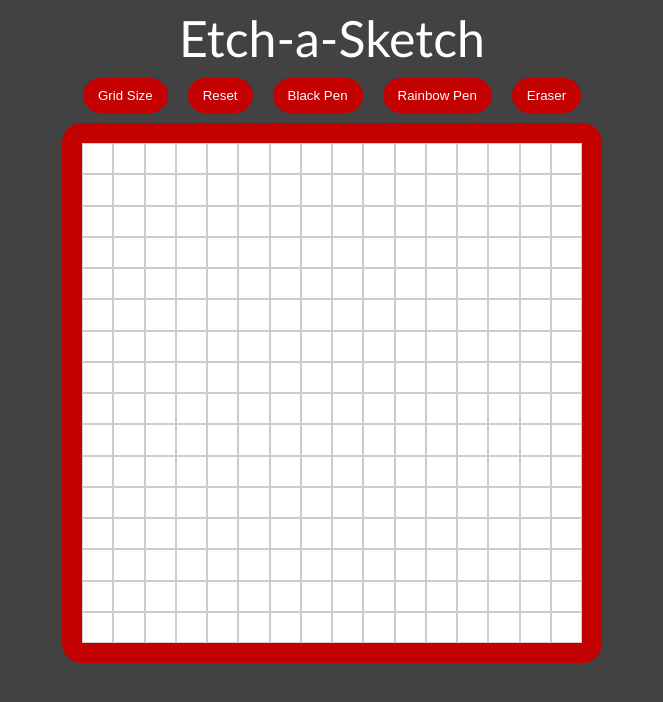
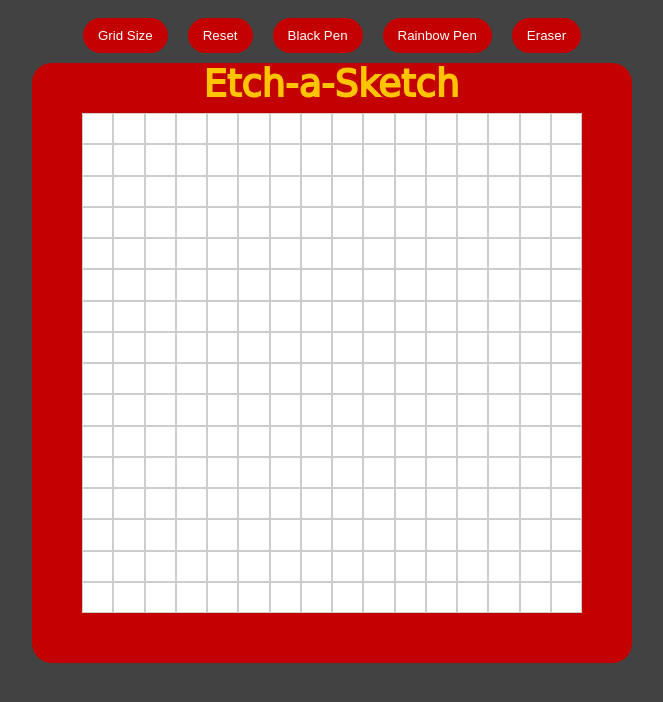
Before and after one commit to luketucich/Etch-A-Sketch_TOP, a plain HTML site: page index.html in a window 1280 px wide. Shown: the whole page, without its empty margins (308-971 px from the left). Drawn offline with Linux system fonts and the light colour scheme.

Commit message:
Finalized all core features and overhauled UI.

```diff
--- a/index.html
+++ b/index.html
@@ -6,6 +6,9 @@
     <meta charset="UTF-8">
     <link rel="stylesheet" href="styles.css">
     <script src="javascript.js" defer></script>
+    <link rel="preconnect" href="https://fonts.googleapis.com">
+    <link rel="preconnect" href="https://fonts.gstatic.com" crossorigin>
+    <link href="https://fonts.googleapis.com/css2?family=Poppins&display=swap" rel="stylesheet">
 </head>
 
 <body>
--- a/javascript.js
+++ b/javascript.js
@@ -1,7 +1,12 @@
 // Initial grid creation
 createGrid(16 * 16);
 
-// Changes the pen color
+// If a value is a decimal, return true
+function isDecimal(num) {
+    return Number(num) === num && num % 1 !== 0;
+}
+
+// Changes the active tool
 let tool = "blackPen";
 
 const blackPen = document.getElementById("blackPen")
@@ -22,12 +27,12 @@ eraser.addEventListener("click", () => {
 
 // Function to create the grid
 function createGrid(gridSize) {
+
     // Clear existing grid
     const gridContainer = document.getElementById("gridContainer");
     gridContainer.innerHTML = '';
     var gridSizeSqrt = Math.sqrt(gridSize);
     var gridSquareSideLength = 500 / gridSizeSqrt;
-    var mouseMove = 0
 
     // Create new grid
     for (let i = 0; i < gridSize; i++) {
@@ -38,10 +43,13 @@ function createGrid(gridSize) {
 
         // Add a trail when mouse moves over grid
         gridSquare.addEventListener("mouseenter", () => {
+
             if (tool == "rainbowPen") {
                 gridSquare.setAttribute('style', `background-color: rgb(${Math.floor(Math.random() * 255)}, ${Math.floor(Math.random() * 255)},${Math.floor(Math.random() * 255)}); width:` + gridSquareSideLength + 'px; height:' + gridSquareSideLength + 'px;');
+
             } else if (tool == "blackPen") {
                 gridSquare.setAttribute('style', `background-color: black; width:` + gridSquareSideLength + 'px; height:' + gridSquareSideLength + 'px;');
+
             } else if (tool == "eraser") {
                 gridSquare.setAttribute('style', `background-color: white; width:` + gridSquareSideLength + 'px; height:' + gridSquareSideLength + 'px;');
             }
@@ -65,8 +73,13 @@ dropdown.forEach((a) => {
                 // If the user clicks out of the prompt or doesn't enter a value, the prompt is cancelled
             } else if (customSize == 0) {
                 alert("You must have at least 1 square per side");
+
+            } else if (isDecimal(Number(customSize)) == true) {
+                alert("You must enter a whole number");
+
             } else if (customSize <= 100) {
                 createGrid(customSize * customSize);
+
             } else {
                 while (customSize > 100) {
                     alert("You must pick a value less than 100")
@@ -74,27 +87,28 @@ dropdown.forEach((a) => {
 
                     if (customSize === null || customSize == "") {
                         break;
+
                     } else if (customSize == 0) {
                         alert("You must have at least 1 square per side");
                         break;
+
+                    } else if (isDecimal(Number(customSize)) == true) {
+                        alert("You must enter a whole number");
+                        break;
+
                     } else if (customSize <= 100) {
                         createGrid(customSize * customSize);
                         break;
                     }
                 }
-
             }
-        } else {
-            gridSize = eval(buttonText);
-            createGrid(gridSize); // Update the grid with the new size
         }
-
-
     });
 });
 
+// Reset button clears grid and returns it to 16x16
+const reset = document.getElementById("reset")
 
-const reset = document.getElementById("reset")
 reset.addEventListener("click", () => {
     createGrid(16 * 16);
 });
--- a/styles.css
+++ b/styles.css
@@ -2,7 +2,9 @@ body {
     display: flex;
     flex-direction: column;
     align-items: center;
-    font-family: 'Gill Sans', 'Gill Sans MT', Calibri, 'Trebuchet MS', sans-serif;
+    font-family: "Poppins", sans-serif;
+    font-weight: 400;
+    font-style: normal;
     background-color: rgb(66, 66, 66);
 }
 
@@ -10,12 +12,16 @@ body {
 #header {
     display: flex;
     justify-content: center;
-    font-size: 50px;
-    color: white;
+    font-size: 37px;
+    position: absolute;
+    margin-top: 54px;
+    font-family: cursive;
+    -webkit-text-stroke: 2px;
+    color: rgb(255, 196, 2);
 }
 /*  */
 
-/* Dropdown Menu */
+/* Button Styling */
 #buttonContainer {
     display: flex;
     margin-top: 10px;
@@ -68,7 +74,7 @@ body {
     width: 500px;
     height: 500px;
     flex-wrap: wrap;
-    border: 20px solid rgb(196, 1, 1);
+    border: 50px solid rgb(196, 1, 1);
     border-radius: 20px;
 }
 
```
